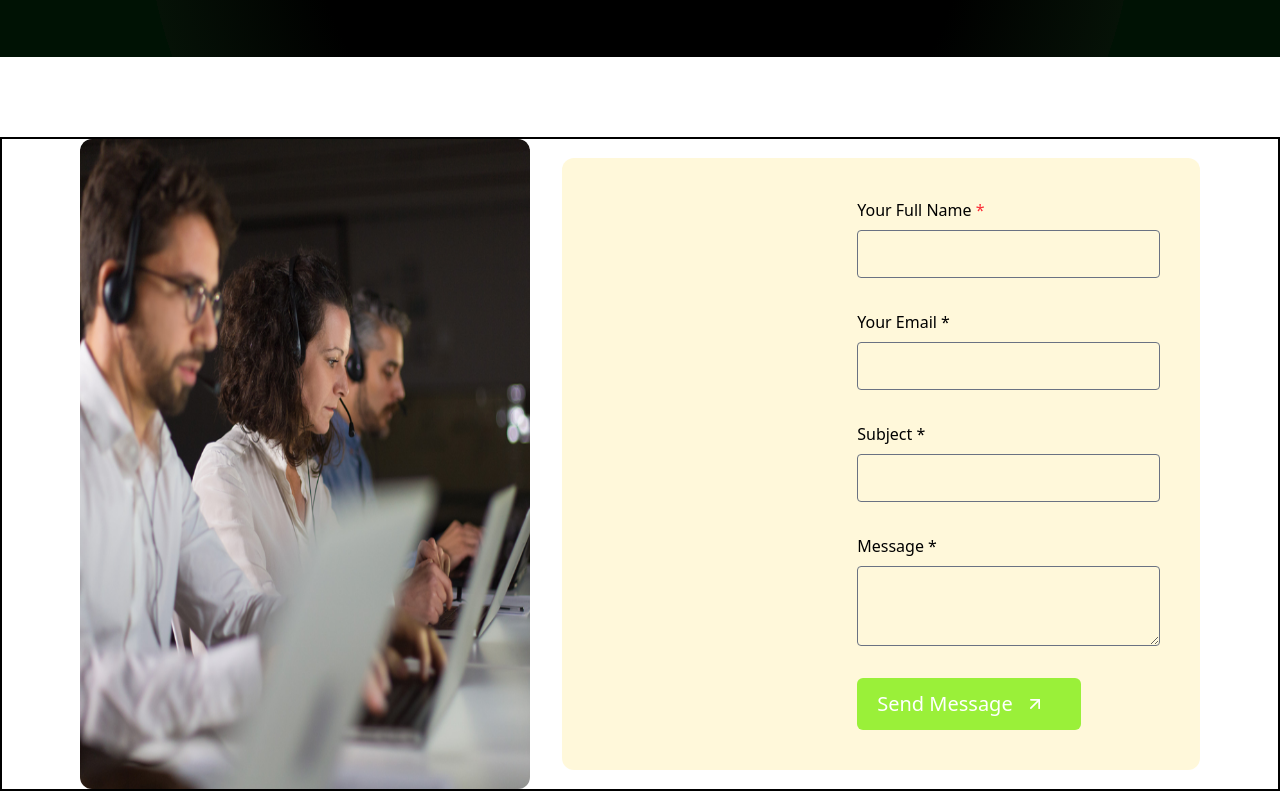
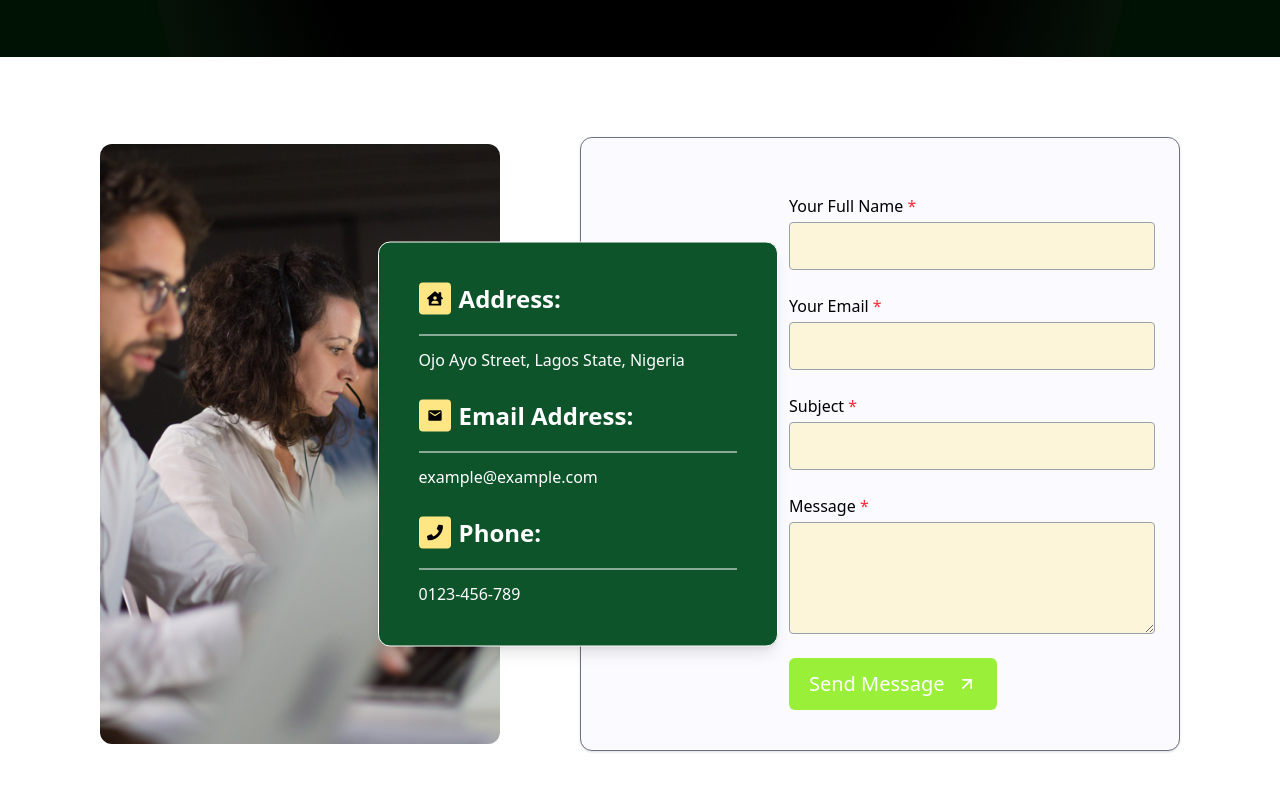
Before and after one commit to olatundesleek/escrow-frontend, a Next.js app: page /contact in a window 1280 px wide. Shown: the part 360-1160 px from the top of the page. Built offline with nearby package versions, Linux system fonts and the light colour scheme.

Commit message:
Complete all other pages

```diff
--- a/src/app/components/ContentForm.tsx
+++ b/src/app/components/ContentForm.tsx
@@ -2,9 +2,11 @@
 
 import Image from "next/image";
 import Button from "./Button";
-
+import FormFormat from "./FormFormat";
 import { FiArrowUpRight } from "react-icons/fi";
 import { useForm, SubmitHandler } from "react-hook-form";
+import { FaHouseUser, FaPhone } from "react-icons/fa";
+import { MdEmail } from "react-icons/md";
 
 interface FormData {
   name: string;
@@ -25,72 +27,104 @@ const ContentForm = () => {
   };
 
   return (
-    <div className="flex flex-col gap-4 items-center justify-center border-2 lg:flex-row lg:gap-8 lg:justify-center ">
-      <div className="relative lg:w-[450px] lg:h-[650px] md:w-[300px] md:h-[500px] sm:w-[150px] sm:h-[350px] rounded-xl overflow-hidden  ">
-        <Image src="/group.png" alt="group" fill className="object-contains" />
+    <div className="relative flex flex-col gap-70 m-4 lg:flex-row lg:gap-20 lg:items-center lg:justify-center">
+      {/* Middle Absolute Component */}
+      <div className="bg-green-900 text-white   rounded-xl shadow-lg lg:w-[400px] w-full  absolute lg:left-9/20 left-1/2 lg:top-1/2 top-3/10 transform -translate-x-1/2 -translate-y-1/2 z-10 border-1 border-white flex items-center  justify-center ">
+        <div className="flex w-full p-10 flex-col gap-7">
+          <FormFormat
+            title="Address"
+            format="Ojo Ayo Street, Lagos State, Nigeria"
+          >
+            <FaHouseUser />
+          </FormFormat>
+
+          <FormFormat title="Email Address" format="example@example.com">
+            <MdEmail />
+          </FormFormat>
+
+          <FormFormat title="Phone" format="0123-456-789">
+            <FaPhone />
+          </FormFormat>
+        </div>
       </div>
 
-      <div className="flex flex-col gap-4 w-[50%] lg:items-end h-full rounded-xl bg-amber-200/30">
+      {/* Left: Image */}
+      <div className="relative w-full h-64 sm:h-80 md:h-96 lg:w-[400px] lg:h-[600px] rounded-xl overflow-hidden">
+        <Image src="/group.png" alt="group" fill className="object-cover" />
+      </div>
+
+      {/* Right: Form */}
+      <div className="flex flex-col w-full lg:pl-[13rem] pt-10 lg:w-[600px] h-full bg-section p-6 border-1 border-gray-500 rounded-xl shadow">
         <form
           onSubmit={handleSubmit(onSubmit)}
-          className="w-[60%] flex flex-col gap-8  p-10 "
+          className="flex flex-col py-4 gap-6"
         >
-          <div className="flex flex-col gap-2">
-            <h1>
+          {/* Name */}
+          <div className="flex flex-col gap-1">
+            <label>
               Your Full Name <span className="text-red-500">*</span>
-            </h1>
+            </label>
             <input
               type="text"
               {...register("name", { required: "Name is required" })}
-              className="border-1 border-gray-500  outline-secondary rounded-sm h-12 w-full"
+              className="border border-gray-400 bg-amber-200/30 outline-secondary rounded h-12 px-3"
             />
-            {errors.name && <p>{errors.name.message}</p>}
+            {errors.name && (
+              <p className="text-red-500 text-sm">{errors.name.message}</p>
+            )}
           </div>
 
-          <div className="flex flex-col gap-2">
-            <h1>
-              Your Email <span>*</span>
-            </h1>
+          {/* Email */}
+          <div className="flex flex-col gap-1">
+            <label>
+              Your Email <span className="text-red-500">*</span>
+            </label>
             <input
-              type="text"
+              type="email"
               {...register("email", { required: "Email is required" })}
-              className="border-1 border-gray-500  outline-secondary rounded-sm h-12 w-full"
+              className="border border-gray-400 bg-amber-200/30 outline-secondary rounded h-12 px-3"
             />
-            {errors.email && <p>{errors.email.message}</p>}
+            {errors.email && (
+              <p className="text-red-500 text-sm">{errors.email.message}</p>
+            )}
           </div>
 
-          <div className="flex flex-col gap-2">
-            <h1>
-              Subject <span>*</span>
-            </h1>
+          {/* Subject */}
+          <div className="flex flex-col gap-1">
+            <label>
+              Subject <span className="text-red-500">*</span>
+            </label>
             <input
               type="text"
               {...register("subject", { required: "Subject is required" })}
-              className="border-1 border-gray-500  outline-secondary rounded-sm h-12 w-full"
+              className="border border-gray-400 bg-amber-200/30 outline-secondary rounded h-12 px-3"
             />
-            {errors.subject && <p>{errors.subject.message}</p>}
+            {errors.subject && (
+              <p className="text-red-500 text-sm">{errors.subject.message}</p>
+            )}
           </div>
 
-          <div className="flex flex-col gap-2">
-            <h1>
-              Message <span>*</span>
-            </h1>
+          {/* Message */}
+          <div className="flex flex-col gap-1">
+            <label>
+              Message <span className="text-red-500">*</span>
+            </label>
             <textarea
               {...register("message", { required: "Message is required" })}
-              className="border-1 border-gray-500  outline-secondary rounded-sm h-20 w-full"
+              className="border border-gray-400 bg-amber-200/30 outline-secondary rounded h-28 px-3 py-2"
             />
-            {errors.message && <p>{errors.message.message}</p>}
+            {errors.message && (
+              <p className="text-red-500 text-sm">{errors.message.message}</p>
+            )}
           </div>
+
           <Button
             color="bg-secondary hover:opacity-90 text-white"
             textSize="text-xl"
-            style="flex gap-3  items-center  w-[14rem]"
+            style="flex gap-3 items-center w-fit"
             type="submit"
           >
-            Send Message
-            <span>
-              <FiArrowUpRight />
-            </span>
+            Send Message <FiArrowUpRight />
           </Button>
         </form>
       </div>
--- /dev/null
+++ b/src/app/components/FormFormat.tsx
@@ -0,0 +1,40 @@
+// interface FormFormatProps {
+//   children: React.ReactNode;
+//   title: string;
+//   format: string;
+// }
+
+// const FormFormat = ({ children, title, format }: FormFormatProps) => {
+//   return (
+//     <div>
+//       <div className="flex items-center gap-2 border-b-1 border-white ">
+//         <button className="bg-brown-100 ">{children}</button>
+//         <h2>{title}</h2>
+//       </div>
+//       <h1>{format}</h1>
+//     </div>
+//   );
+// };
+
+// export default FormFormat;
+
+// FormFormat.tsx
+interface FormFormatProps {
+  children: React.ReactNode;
+  title: string;
+  format: string;
+}
+
+const FormFormat = ({ children, title, format }: FormFormatProps) => {
+  return (
+    <div className="flex flex-col gap-3 ">
+      <div className="flex items-center gap-2 pb-5 border-b border-white ">
+        <div className="bg-amber-200 p-2 rounded text-black">{children}</div>
+        <h2 className="text-2xl font-semibold">{title}:</h2>
+      </div>
+      <p className=" text-md">{format}</p>
+    </div>
+  );
+};
+
+export default FormFormat;
--- a/src/app/components/HomeBannerTitle.tsx
+++ b/src/app/components/HomeBannerTitle.tsx
@@ -1,5 +1,3 @@
-import HomeBannerSubtitle from "./HomeBannerSubtitle";
-import { Typewriter } from "react-simple-typewriter";
 import HomeBannerSubtitle from "./HomeBannerSubtitle";
 import { Typewriter } from "react-simple-typewriter";
 
```
